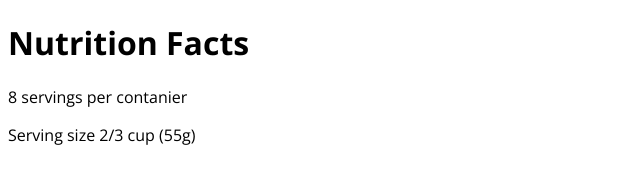
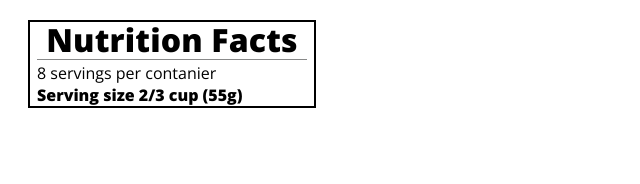
Before and after one commit to Felipe-Magalhaes-A-Carneiro/freeCodeCamp-HTML_CSS-Part_6, a plain HTML site: page index.html in a window 1280 px wide. Shown: the whole page, without its empty margins (0-640 px from the left). Drawn offline with nearby package versions, Linux system fonts and the light colour scheme.

Commit message:
create headers styles

```diff
--- a/index.html
+++ b/index.html
@@ -10,10 +10,17 @@
 
 <body>
     <div class="label">
-        <h1>Nutrition Facts</h1>
-        <p>8 servings per contanier</p>
-        <p>Serving size 2/3 cup (55g)</p>
+        <header>
+            <h1 class="bold">Nutrition Facts</h1>
+            <div class="divider"></div>
+                <p>8 servings per contanier</p>
+                <p class="bold">Serving size 2/3 cup (55g)</p>
+        </header>
+
+
+
     </div>
+
 </body>
 
 </html>
--- a/style.css
+++ b/style.css
@@ -5,3 +5,31 @@ html {
 body {
     font-family: 'Open Sans', sans-serif;
 }
+
+.label {
+    border: 2px solid black;
+    width: 270px;
+    margin: 20px; /* acrescente 'auto' depois do px e mude aqui para centralizar o projeto na página*/
+    padding: 0 7px;
+}
+
+header h1 {
+    text-align: center;
+    margin: -4px 0;
+    letter-spacing: 0.15px;
+}
+
+p {
+    margin: 0;
+    display: flex;
+    justify-content: space-between;
+}
+
+.divider {
+    border-bottom: 1px solid #888989;
+    margin: 2px 0;
+}
+
+.bold {
+    font-weight: 800;
+}
```
